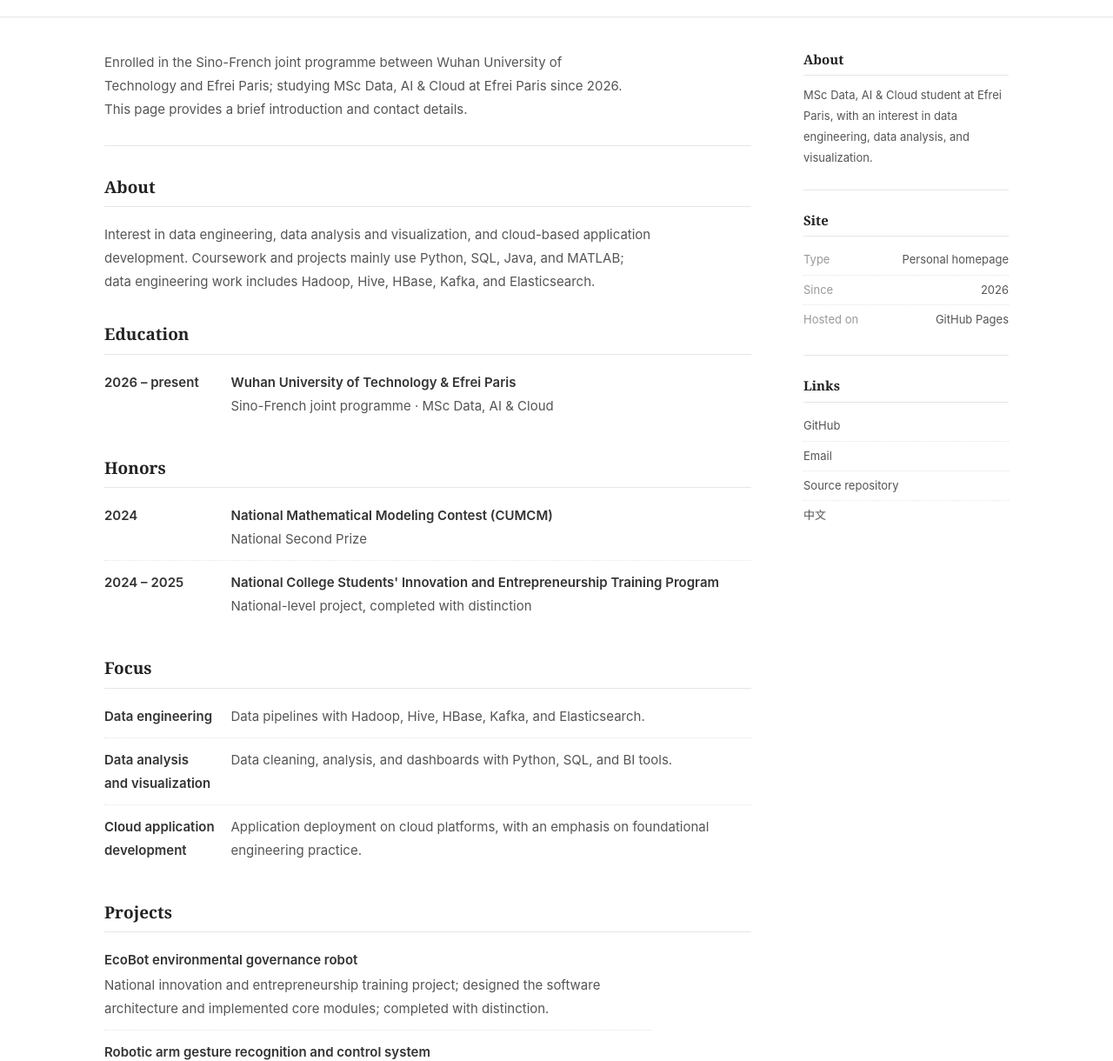
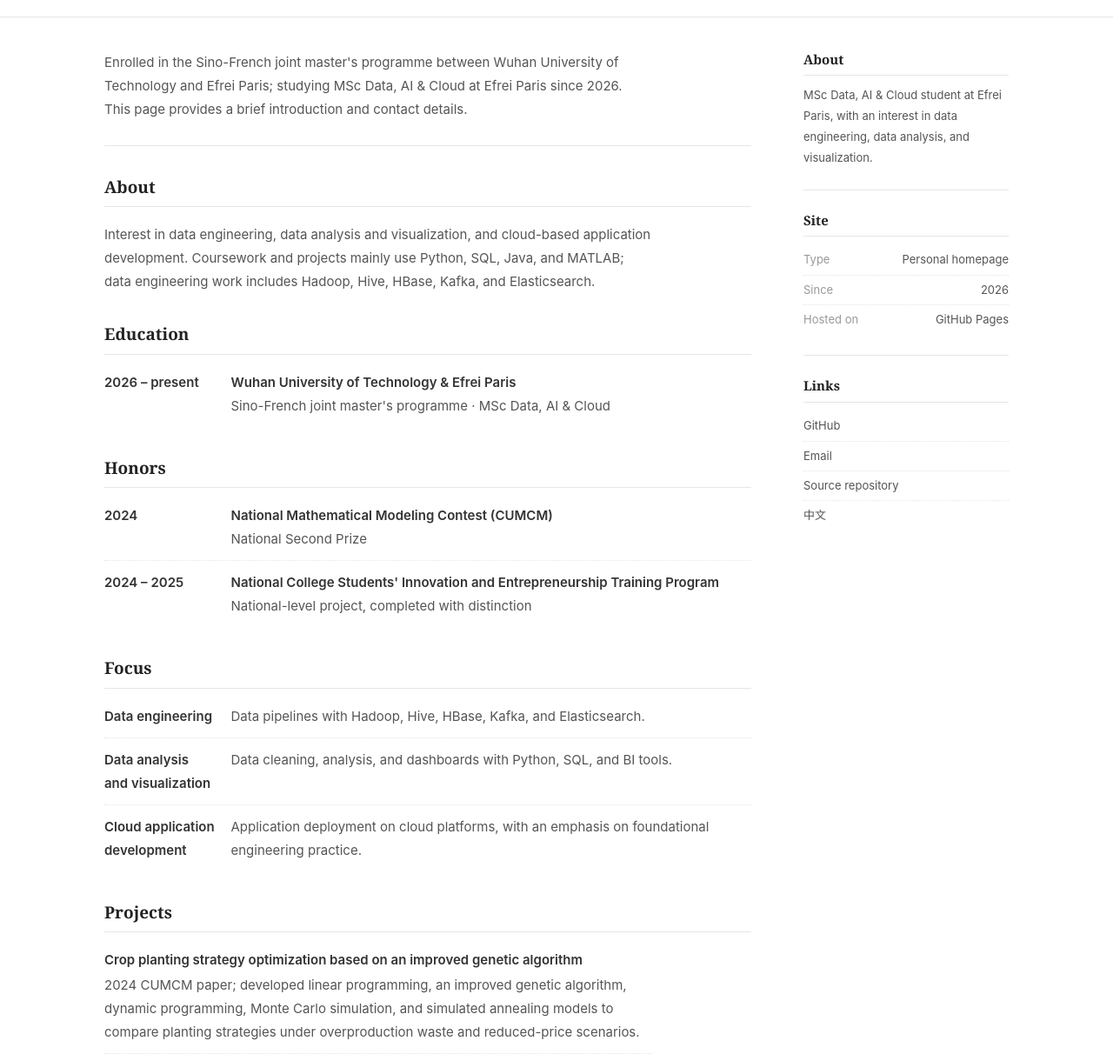
Before and after one commit to LosproeOcl/LosproeOcl, a plain HTML site: page en/index.html in a window 1280 px wide. Shown: the part 118-1338 px from the top of the page at 87% size. Drawn offline with Linux system fonts and the light colour scheme.

Commit message:
Add master's designation and CUMCM paper project

```diff
--- a/en/index.html
+++ b/en/index.html
@@ -39,7 +39,7 @@
   <main class="container layout" id="main">
     <div class="content">
       <section class="intro">
-        <p>Enrolled in the Sino-French joint programme between Wuhan University of Technology and Efrei Paris; studying MSc Data, AI &amp; Cloud at Efrei Paris since 2026. This page provides a brief introduction and contact details.</p>
+        <p>Enrolled in the Sino-French joint master's programme between Wuhan University of Technology and Efrei Paris; studying MSc Data, AI &amp; Cloud at Efrei Paris since 2026. This page provides a brief introduction and contact details.</p>
       </section>
 
       <section id="about" class="entry">
@@ -52,7 +52,7 @@
         <dl class="facts">
           <div>
             <dt>2026 – present</dt>
-            <dd><strong>Wuhan University of Technology &amp; Efrei Paris</strong><br>Sino-French joint programme · MSc Data, AI &amp; Cloud</dd>
+            <dd><strong>Wuhan University of Technology &amp; Efrei Paris</strong><br>Sino-French joint master's programme · MSc Data, AI &amp; Cloud</dd>
           </div>
         </dl>
       </section>
@@ -92,6 +92,10 @@
       <section id="work" class="entry">
         <h2>Projects</h2>
         <ul class="project-list">
+          <li>
+            <strong>Crop planting strategy optimization based on an improved genetic algorithm</strong>
+            <span>2024 CUMCM paper; developed linear programming, an improved genetic algorithm, dynamic programming, Monte Carlo simulation, and simulated annealing models to compare planting strategies under overproduction waste and reduced-price scenarios.</span>
+          </li>
           <li>
             <strong>EcoBot environmental governance robot</strong>
             <span>National innovation and entrepreneurship training project; designed the software architecture and implemented core modules; completed with distinction.</span>
```
Also changed, not shown: index.html (+6 -2 lines), 1 other file.
